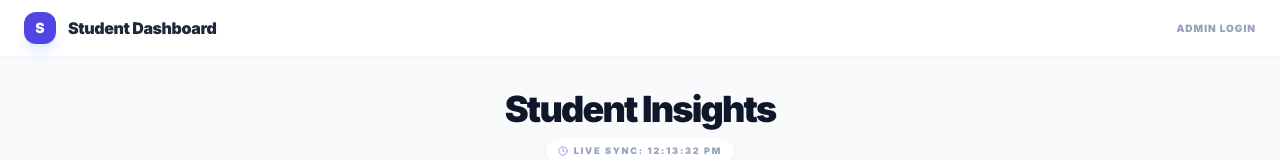
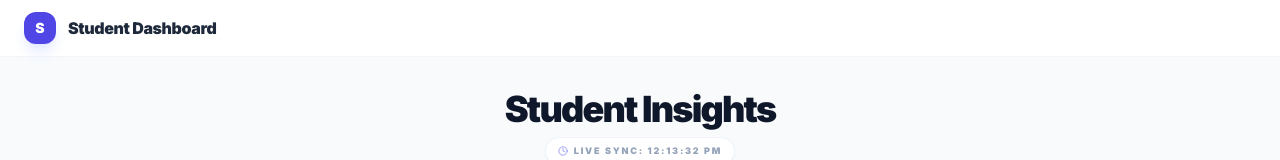
Before and after one commit to samm22174-beep/edu-stats-dashboard, a React (Vite) app: page / in a window 1280 px wide. Shown: the top 160 px of the page. Built offline with nearby package versions, Linux system fonts and the light colour scheme.

Commit message:
Update App.tsx

```diff
--- a/App.tsx
+++ b/App.tsx
@@ -83,27 +83,20 @@ const App: React.FC = () => {
         </div>
 
         <div className="flex items-center space-x-4">
-          {view === 'admin' ? (
+          {/* Only show navigation buttons when in admin mode */}
+          {view === 'admin' && (
+            <>
               <button
                 onClick={() => setView('public')}
                 className="text-[10px] font-black uppercase tracking-widest text-slate-400 hover:text-indigo-600 transition-colors"
               >
                 View Dashboard
               </button>
-          ) : (
-            <button
-              onClick={() => setView('admin')}
-              className="text-[10px] font-black uppercase tracking-widest text-slate-400 hover:text-indigo-600 transition-colors"
-            >
-              Admin Login
-            </button>
-          )}
-
-          {view === 'admin' && (
               <div className="flex items-center space-x-2 px-3 py-1 bg-amber-50 text-amber-700 rounded-full border border-amber-200">
                 <span className="w-1.5 h-1.5 bg-amber-500 rounded-full animate-pulse"></span>
                 <span className="text-[9px] font-black uppercase tracking-tighter">Edit Mode</span>
               </div>
+            </>
           )}
         </div>
       </header>
```
Lines whose indentation alone changed are shown as unchanged.
